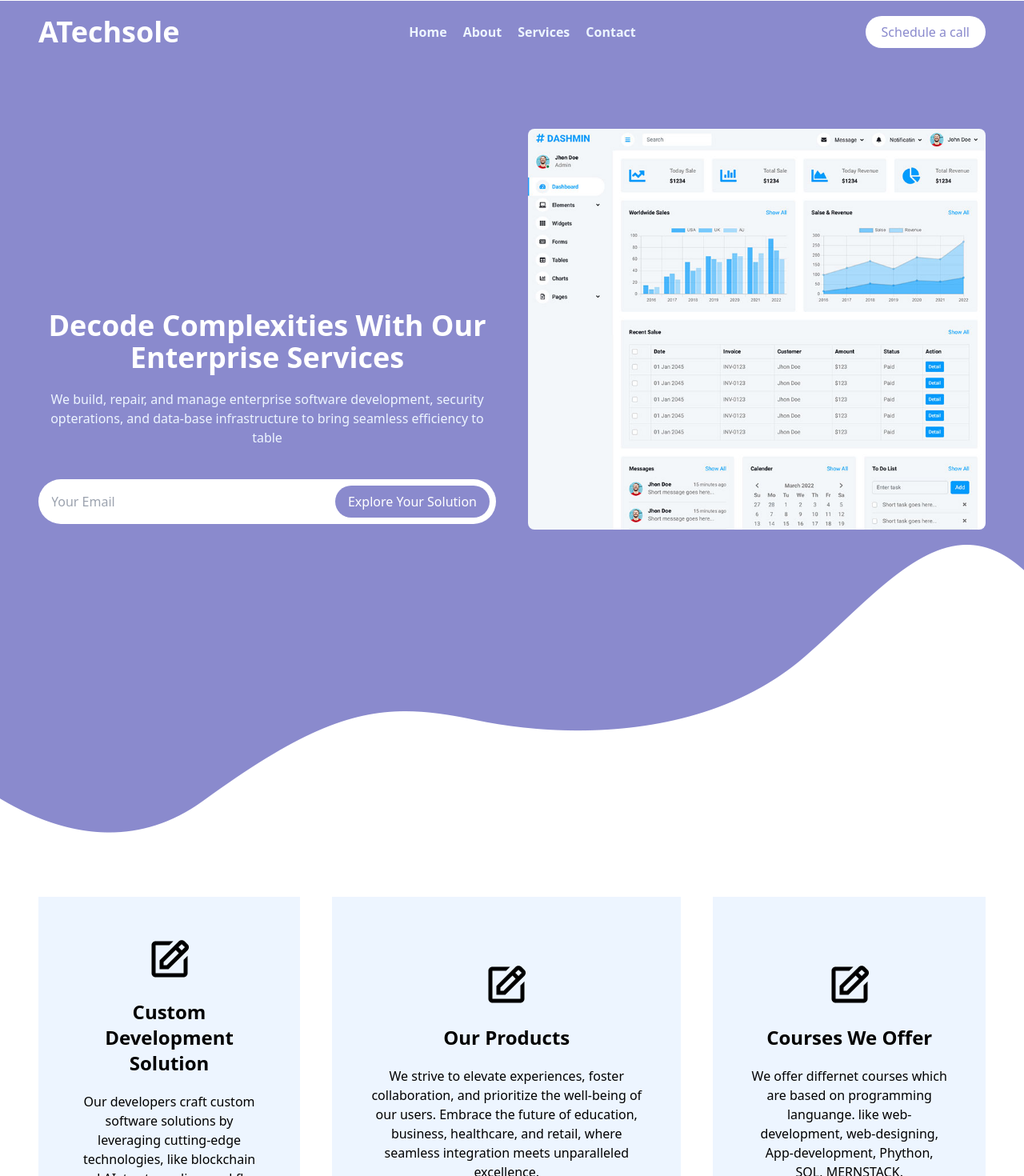
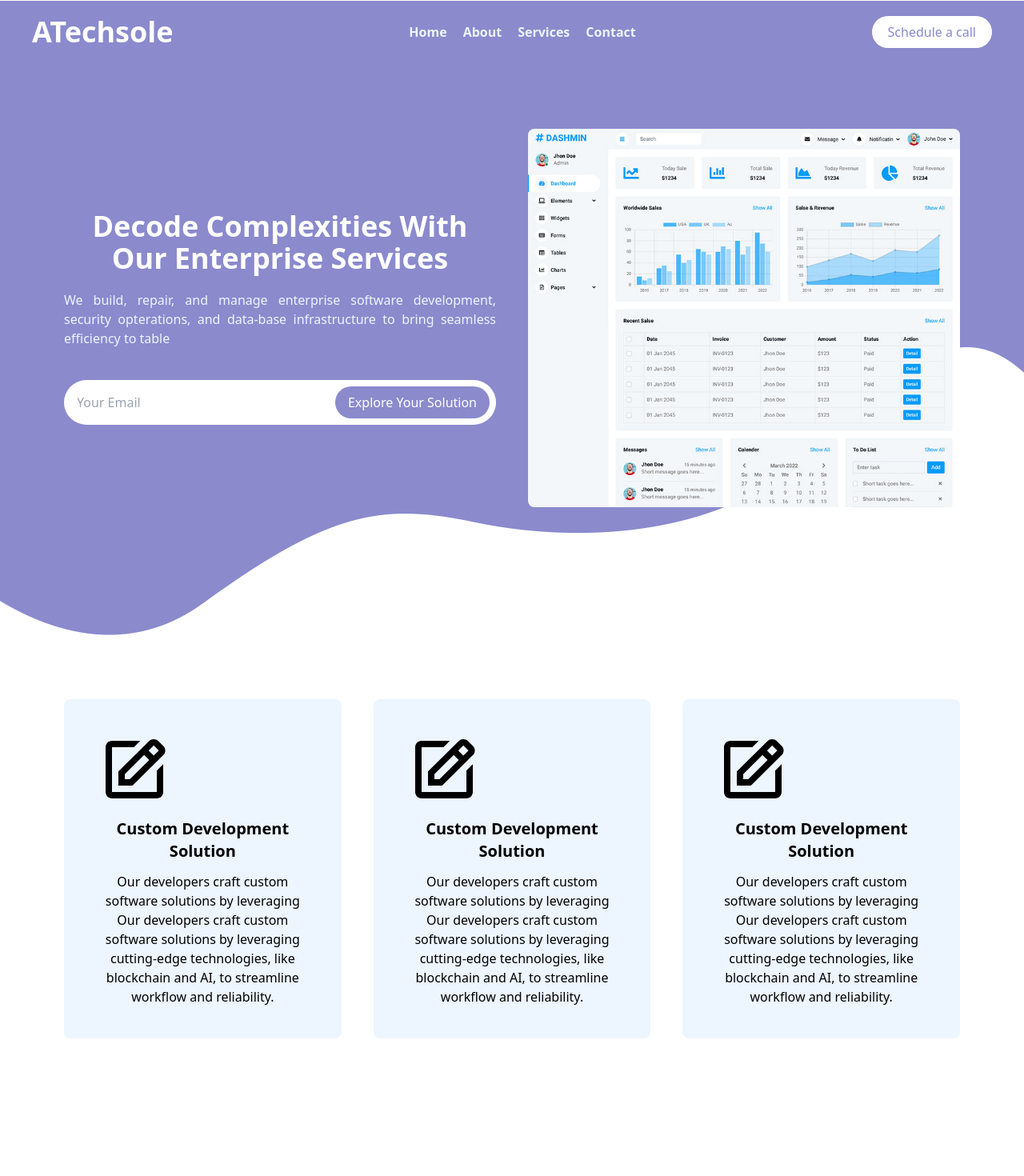
Before and after one commit to muazkhalid936/AtechSole, a React (Vite) app: page / in a window 1280 px wide. Shown: the top 1470 px of the page at 80% size. After the commit the page ends 1378 px from the top, so only its background shows below. Built offline with nearby package versions, Linux system fonts and the light colour scheme.

Commit message:
starting features

```diff
--- a/index.html
+++ b/index.html
@@ -5,6 +5,9 @@
     <link rel="icon" type="image/svg+xml" href="/vite.svg" />
     <meta name="viewport" content="width=device-width, initial-scale=1.0" />
     <title>ATechSole</title>
+
+
+<link rel="stylesheet" href="./src/lib/animate/animate.min.css">
   </head>
   <body>
     <div id="root"></div>
--- a/package.json
+++ b/package.json
@@ -10,11 +10,13 @@
     "preview": "vite preview"
   },
   "dependencies": {
+    "animate.css": "^4.1.1",
     "framer-motion": "^12.0.0-alpha.0",
     "react": "^18.3.1",
     "react-dom": "^18.3.1",
     "react-icons": "^5.3.0",
-    "react-router-dom": "^6.26.2"
+    "react-router-dom": "^6.26.2",
+    "wowjs": "^1.1.3"
   },
   "devDependencies": {
     "@eslint/js": "^9.11.1",
--- /dev/null
+++ b/src/components/Features.jsx
@@ -0,0 +1,9 @@
+import React from 'react'
+
+const Features = () => {
+  return (
+    <div>Features</div>
+  )
+}
+
+export default Features
--- a/src/components/Hero.jsx
+++ b/src/components/Hero.jsx
@@ -4,8 +4,12 @@ import { Link } from "react-router-dom";
 import { motion } from "framer-motion";
 const Hero = () => {
   return (
-    <div className="hero-back gap-10 py-40 flex flex-col lg:flex-row px-12 bg-primary h-[180vh] lg:h-[130vh]">
-      <div className="flex lg:w-1/2 flex-col gap-10 justify-center">
+    <div className="hero-back   bg-primary h-auto">
+     <div className=" mx-5 sm:mx-20 md:mx-16 lg:mx-20 gap-10 py-20 md:py-32 lg:py-40 flex flex-col lg:flex-row ">
+
+
+
+     <div className="flex lg:w-1/2 flex-col gap-10 justify-center">
        <motion.div
         initial={{y:-70 }}
         animate={{ y:0 }}
@@ -14,10 +18,10 @@ const Hero = () => {
 
 
 
-       <h1 className="text-4xl text-white font-bold text-center">
+       <h1 className=" text-4xl text-white font-bold text-center">
           Decode Complexities With Our Enterprise Services
         </h1>
-        <p className="text-light text-center">
+        <p className="text-light text-justify ">
           We build, repair, and manage enterprise software development, security
           opterations, and data-base infrastructure to bring seamless efficiency
           to table
@@ -46,6 +50,9 @@ const Hero = () => {
       <img className="rounded-lg" src="src\assets\hero.jpg" />
       </motion.div>
       </div>
+
+
+     </div>
     </div>
   );
 };
--- a/src/components/Navbar.jsx
+++ b/src/components/Navbar.jsx
@@ -46,23 +46,24 @@ const Navbar = () => {
   return (
     <div className="flex flex-col">
       <div
-        className={`py-4 md:py-5 items-center flex justify-between px-5 lg:px-12 lg:fixed w-full transition-all duration-500 z-50 ${
+        className={`py-4 px-5 sm:px-10  flex justify-between md:py-5 items-center lg:fixed w-full transition-all ${
+          isMenuOpen ? "border-b-2" : ""
+        } lg:border-none duration-500 z-50 ${
           isScrolled ? "bg-white" : "md:bg-transparent bg-white"
         } ${isVisible ? "top-0" : "-top-20"}`}
       >
         <div>
           <h1
-            className={`font-bold cursor-pointer text-4xl ${
-              isScrolled ? "text-primary" : "md:text-white text-primary"
+            className={`font-bold text-primary cursor-pointer text-4xl ${
+              isScrolled ? "text-primary" : "text-primary lg:text-white"
             }`}
           >
             ATechsole
           </h1>
         </div>
 
-        {/* Links */}
         <div
-          className={`md:flex gap-5 hidden font-semibold ${
+          className={`lg:flex gap-5 hidden font-semibold ${
             isScrolled ? "text-black" : "text-light"
           }`}
         >
@@ -100,8 +101,7 @@ const Navbar = () => {
           </Link>
         </div>
 
-        {/* Call to action */}
-        <div className="hidden md:flex">
+        <div className="hidden lg:flex">
           <Link
             to="/Call"
             className={`cursor-pointer rounded-full px-5 py-2 ${
@@ -137,15 +137,14 @@ const Navbar = () => {
         />
       </div>
 
-      {/* Mobile menu overlay with transition */}
       <div
-        className={`lg:hidden transition-all duration-500 ease-in-out overflow-hidden bg-white flex flex-col items-start ml-5 font-semibold gap-5 justify-center ${
+        className={`lg:hidden transition-all duration-500 ease-in-out overflow-hidden bg-white flex flex-col items-start ml-5 font-semibold gap-5  ${
           isMenuOpen ? "h-[30vh] opacity-100" : "h-0 opacity-0"
         }`}
       >
         <Link
           to="/"
-          className={`cursor-pointer hover:text-primary duration-500 ease-in-out ${getLinkClass(
+          className={`cursor-pointer hover:text-primary duration-500 ease-in-out justify-start flex ${getLinkClass(
             "/"
           )}`}
           onClick={() => setIsMenuOpen(false)}
--- a/src/components/Offers.jsx
+++ b/src/components/Offers.jsx
@@ -1,55 +1,86 @@
-import React from "react";
+import React, { useEffect } from "react";
 import { BiEdit } from "react-icons/bi";
+import { BsArrowRepeat } from "react-icons/bs";
+import { FaDrawPolygon } from "react-icons/fa";
 import { motion } from "framer-motion";
 
-const cardVariants = {
-  hidden: { y: 300 },
-  visible: (i) => ({
-    y: 0,
-    transition: {
-      delay: i * 0.2,
-      duration: 0.3,
-      ease: "easeInOut",
-    },
-  }),
-};
+const Offers = () => {
+  return (
+    <div className="mx-5 sm:mx-20 md:mx-16 lg:mx-20 my-20 flex flex-col lg:flex-row gap-10 ">
+      <div className="flex flex-col lg:flex-row justify-center gap-10">
+     <div className="hover:-translate-y-4 duration-500 ease-in-out w-full lg:w-1/3">
+     <motion.div
+          initial={{ opacity: 0, y: 100 }}
+          animate={{ opacity: 1, y: 0 }}
+          transition={{ delay: 0.5 }}
+          className="bg-light rounded-lg hover:bg-primary hover:text-white transform duration-500 ease-in-out hover:-translate-y-4 cursor-pointer p-10 flex flex-col justify-center items-center gap-5"
+        >
+          <div>
+            <BiEdit className="text-8xl" />
+            <p className="text-xl my-3 font-semibold text-center">
+              Custom Development Solution
+            </p>
+            <p className="text-center">
+              Our developers craft custom software solutions by leveraging Our
+              developers craft custom software solutions by leveraging
+              cutting-edge technologies, like blockchain and AI, to streamline
+              workflow and reliability.
+            </p>
+          </div>
+        </motion.div>
 
-const Offers = () => {
-  const offers = [
-    {
-      title: "Custom Development Solution",
-      description:
-        "Our developers craft custom software solutions by leveraging cutting-edge technologies, like blockchain and AI, to streamline workflow and reliability.",
-    },
-    {
-      title: "Our Products",
-      description:
-        "We strive to elevate experiences, foster collaboration, and prioritize the well-being of our users. Embrace the future of education, business, healthcare, and retail, where seamless integration meets unparalleled excellence.",
-    },
-    {
-      title: "Courses We Offer",
-      description:
-        "We offer differnet courses which are based on programming languange. like web-development, web-designing, App-development, Phython, SQL, MERNSTACK.",
-    },
-  ];
+     </div>
 
-  return (
-    <div className="px-12 gap-10 flex-col lg:flex-row mt-20 flex justify-center">
-      {offers.map((offer, index) => (
-        <motion.div
-          key={index}
-          custom={index}
-          initial="hidden" // Start below
-          whileInView="visible" // Animate to final position when in view
-          viewport={{ once: false, amount: 0.1 }} // Trigger when 20% is in view
-          variants={cardVariants}
-          className="flex hover:text-white hover:bg-primary duration-700 ease-in-out justify-center gap-5 flex-col items-center bg-light p-12 hover:-translate-y-4 transition-transform transform"
+     <div className="hover:-translate-y-4 duration-500 ease-in-out w-full lg:w-1/3">
+     <motion.div
+          initial={{ opacity: 0, y: 100 }}
+          animate={{ opacity: 1, y: 0 }}
+          transition={{ delay: 0.8 }}
+          className="bg-light rounded-lg hover:bg-primary hover:text-white transform duration-500 ease-in-out hover:-translate-y-4 cursor-pointer p-10 flex flex-col justify-center items-center gap-5"
         >
-          <BiEdit className="text-6xl" />
-          <p className="font-semibold text-center text-2xl">{offer.title}</p>
-          <p className="text-center">{offer.description}</p>
+          <div>
+            <BiEdit className="text-8xl" />
+            <p className="text-xl my-3 font-semibold text-center">
+              Custom Development Solution
+            </p>
+            <p className="text-center">
+              Our developers craft custom software solutions by leveraging Our
+              developers craft custom software solutions by leveraging
+              cutting-edge technologies, like blockchain and AI, to streamline
+              workflow and reliability.
+            </p>
+          </div>
         </motion.div>
-      ))}
+
+     </div>
+
+     <div className="hover:-translate-y-4 duration-500 ease-in-out w-full lg:w-1/3">
+     <motion.div
+          initial={{ opacity: 0, y: 100 }}
+          animate={{ opacity: 1, y: 0 }}
+          transition={{ delay: 1 }}
+          className="bg-light rounded-lg hover:bg-primary hover:text-white transform duration-500 ease-in-out hover:-translate-y-4 cursor-pointer p-10 flex flex-col justify-center items-center gap-5"
+        >
+          <div>
+            <BiEdit className="text-8xl" />
+            <p className="text-xl my-3 font-semibold text-center">
+              Custom Development Solution
+            </p>
+            <p className="text-center">
+              Our developers craft custom software solutions by leveraging Our
+              developers craft custom software solutions by leveraging
+              cutting-edge technologies, like blockchain and AI, to streamline
+              workflow and reliability.
+            </p>
+          </div>
+        </motion.div>
+
+     </div>
+
+
+
+
+      </div>
     </div>
   );
 };
--- a/src/index.css
+++ b/src/index.css
@@ -2,7 +2,49 @@
 @tailwind components;
 @tailwind utilities;
 
-.hero-back{
-    background: url(./assets//bg-bottom.png) center bottom no-repeat;
-    background-color: rgba(22, 22, 156, 0.5);
+.nar-bar {
+  @apply m-0
 }
+.hero-back {
+  background: url(./assets//bg-bottom.png) center bottom no-repeat;
+  background-color: rgba(22, 22, 156, 0.5);
+}
+
+@keyframes fadeInUp {
+  from {
+    transform: translate3d(0, 40px, 0);
+  }
+
+  to {
+    transform: translate3d(0, 0, 0);
+    opacity: 1;
+  }
+}
+
+@-webkit-keyframes fadeInUp {
+  from {
+    transform: translate3d(0, 40px, 0);
+  }
+
+  to {
+    transform: translate3d(0, 0, 0);
+    opacity: 1;
+  }
+}
+
+.animated {
+  animation-duration: 1s;
+  animation-fill-mode: both;
+  -webkit-animation-duration: 1s;
+  -webkit-animation-fill-mode: both;
+}
+
+.animatedFadeInUp {
+  opacity: 0;
+}
+
+.fadeInUp {
+  opacity: 0;
+  animation-name: fadeInUp;
+  -webkit-animation-name: fadeInUp;
+}
--- a/src/main.jsx
+++ b/src/main.jsx
@@ -1,9 +1,9 @@
 import { StrictMode } from 'react'
 import { createRoot } from 'react-dom/client'
 import { BrowserRouter } from 'react-router-dom'
+
 import App from './App.jsx'
 import './index.css'
-
 createRoot(document.getElementById('root')).render(
   <BrowserRouter>
     <App />
--- a/src/pages/Home.jsx
+++ b/src/pages/Home.jsx
@@ -8,6 +8,7 @@ const Home = () => {
     <>
       <Hero />
       <Offers />
+
     </>
   );
 };
```
Also changed, not shown: 1 other file (tests, documents, lock files or other folders). Lines whose indentation alone changed are shown as unchanged.
